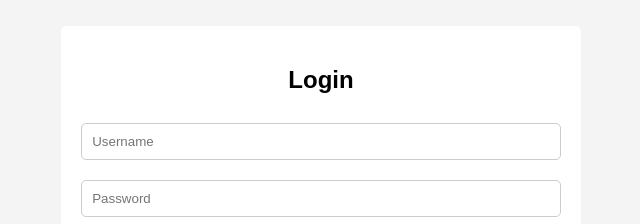
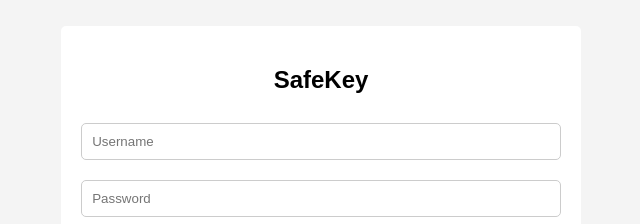
Before and after one commit to CornhubPres/Safekey, a website: page Login.html in a window 1280 px wide. Shown: the part 246-470 px from the top of the page, 319-959 px from the left. Drawn offline with Linux system fonts and the light colour scheme.

Commit message:
Update Login.html

```diff
--- a/Login.html
+++ b/Login.html
@@ -45,7 +45,7 @@
   </head>
   <body>
     <form id="loginForm">
-      <h2>Login</h2>
+      <h2>SafeKey</h2>
       <input type="text" id="username" placeholder="Username" required>
       <input type="password" id="password" placeholder="Password" required>
       <button type="submit">Login</button>
```
